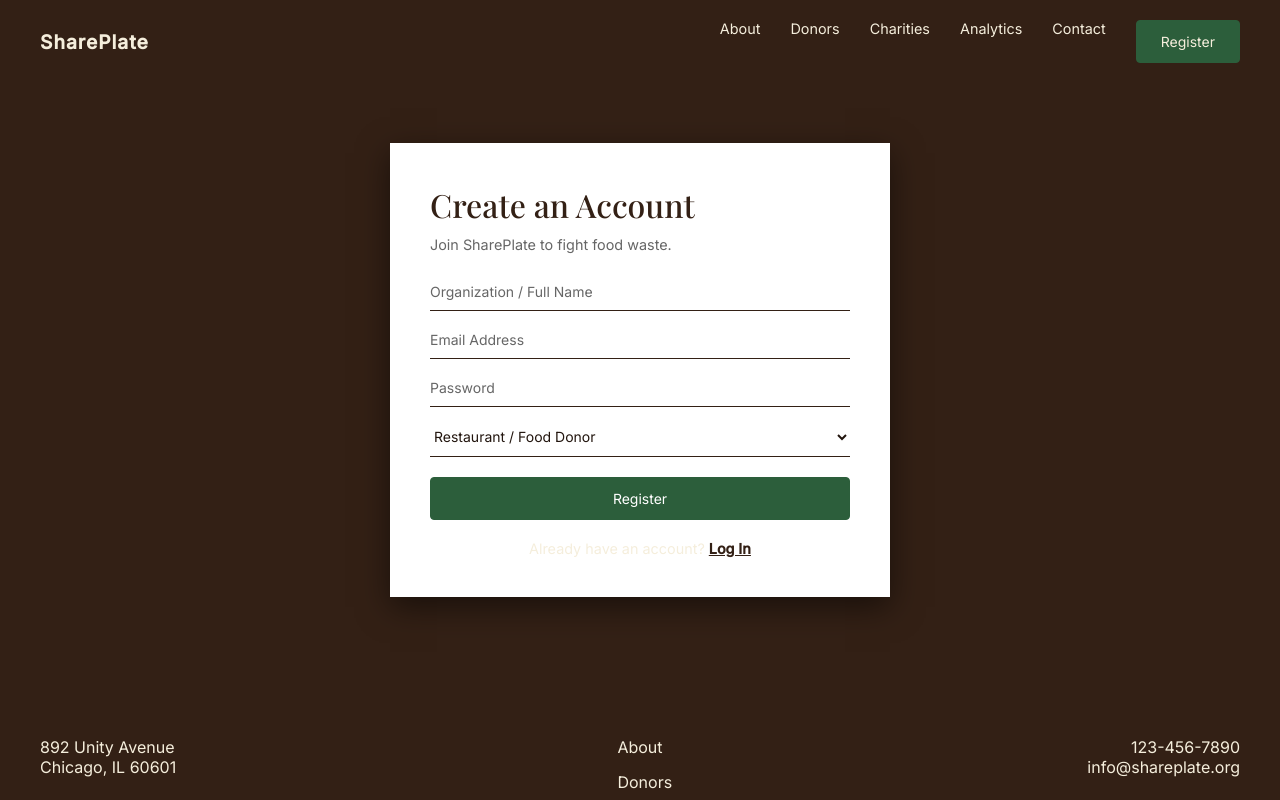
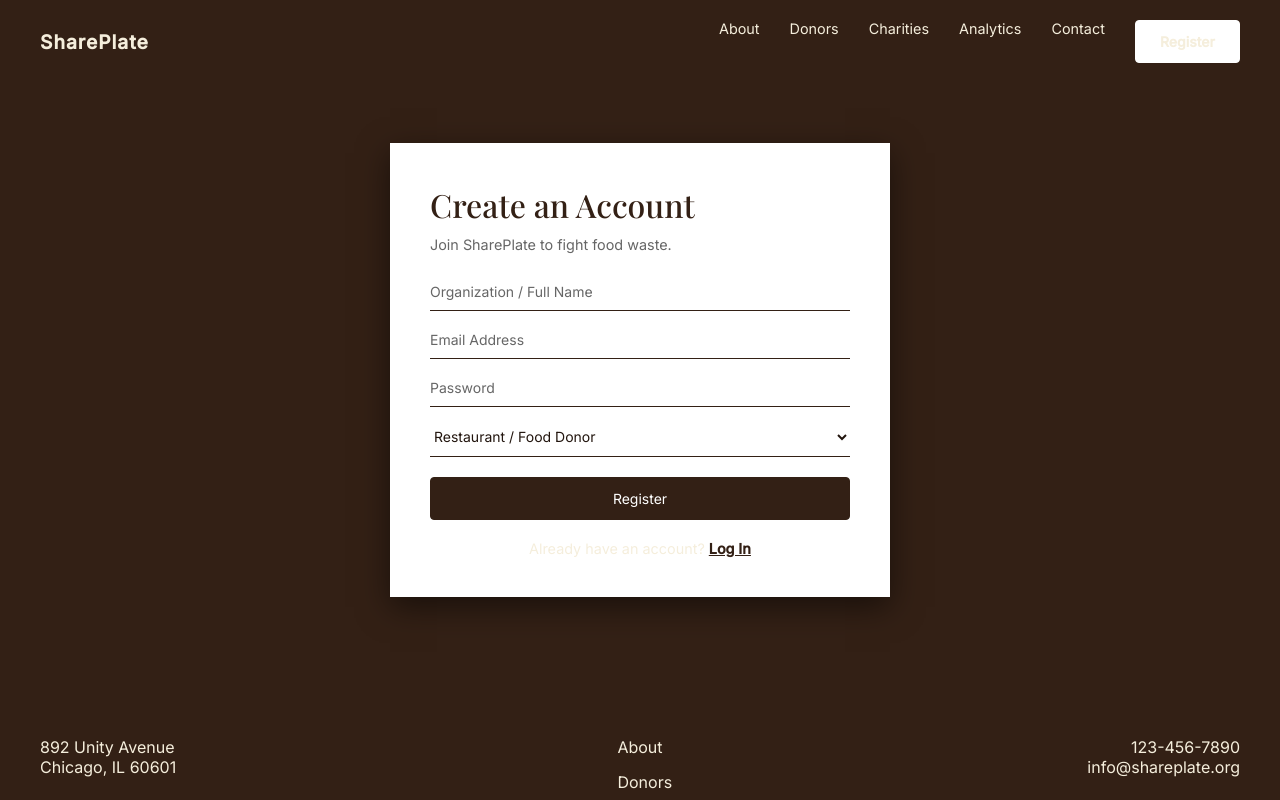
Before and after one commit to RMukherjee007/SharePlate, a React (Vite) app in the folder client/: page /register in a window 1280 px wide. Shown: the top 800 px of the page. Built offline with nearby package versions, Linux system fonts and the light colour scheme.

Commit message:
Update Register button to white

```diff
--- a/client/src/App.jsx
+++ b/client/src/App.jsx
@@ -47,7 +47,7 @@ function App() {
               <button onClick={logout} style={{ background: 'none', border: 'none', color: 'inherit', cursor: 'pointer', fontSize: '1rem', padding: '0' }}>Logout</button>
             </>
           ) : (
-            <Link to="/register" onMouseEnter={importRegister} className="btn-green" style={{ textDecoration: 'none' }}>Register</Link>
+            <Link to="/register" onMouseEnter={importRegister} className="btn-white" style={{ textDecoration: 'none' }}>Register</Link>
           )}
         </div>
       </nav>
--- a/client/src/index.css
+++ b/client/src/index.css
@@ -85,10 +85,10 @@ h1, h2, h3, h4, h5, h6 {
   color: #666;
 }
 
-.btn-green {
-  background: #2C5E3B;
-  border: 1px solid #2C5E3B;
-  color: #ffffff;
+.btn-white {
+  background: var(--color-white);
+  border: 1px solid var(--color-white);
+  color: var(--color-dark-brown);
   padding: 12px 24px;
   font-family: var(--font-sans);
   font-size: 14px;
@@ -97,10 +97,11 @@ h1, h2, h3, h4, h5, h6 {
   border-radius: 4px;
   text-align: center;
   display: inline-block;
+  font-weight: bold;
 }
 
-.btn-green:hover {
-  background: #3a7a4d;
-  border-color: #3a7a4d;
-  color: #ffffff;
+.btn-white:hover {
+  background: transparent;
+  border-color: var(--color-white);
+  color: var(--color-white);
 }
--- a/client/src/pages/Register.jsx
+++ b/client/src/pages/Register.jsx
@@ -92,7 +92,7 @@ function Register() {
               <option value="NGO">NGO / Charity</option>
             </select>
 
-            <button type="submit" className="btn-green" disabled={loading} style={{ width: '100%' }}>
+            <button type="submit" className="btn-dark" disabled={loading} style={{ width: '100%' }}>
               {loading ? 'Registering...' : 'Register'}
             </button>
 
```
